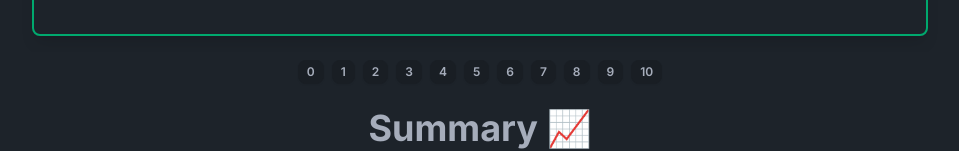
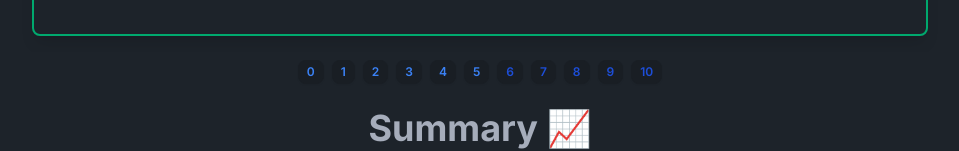
Before and after one commit to jiechenmc/jiechen.dev, a Next.js app: page / in a window 1280 px wide. Shown: the part 4014-4165 px from the top of the page, without its empty margins (160-1119 px from the left). Built offline with nearby package versions, Linux system fonts and the light colour scheme.

Commit message:
added blue buttons

```diff
--- a/app/Projects/index.tsx
+++ b/app/Projects/index.tsx
@@ -22,7 +22,7 @@ const Projects = () => {
                 </div>
                 <div className="flex justify-center w-full py-2 gap-2">
                     {PROJECTS.map((a, index) =>
-                        <a key={crypto.randomUUID()} href={`#item${index}`} className="btn btn-xs">{index}</a>
+                        <a key={crypto.randomUUID()} href={`#item${index}`} className={`btn btn-xs ${index < PROJECTS.length / 2 ? "text-blue-500" : "text-blue-700"}`}>{index}</a>
                     )}
                 </div>
             </div>
```
